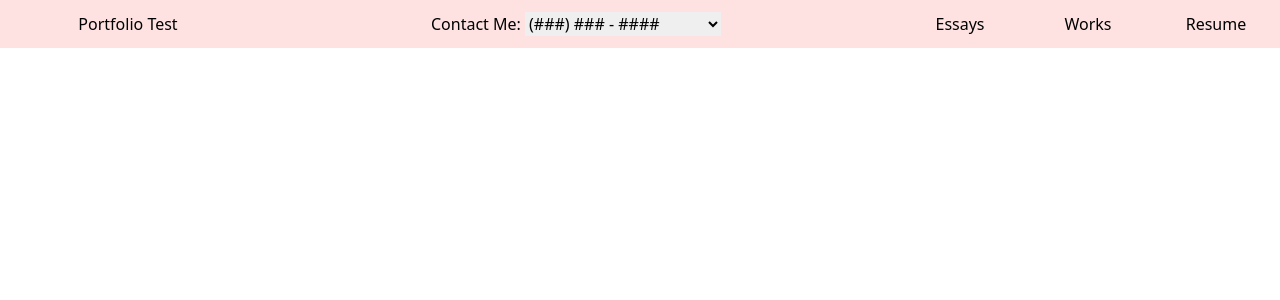
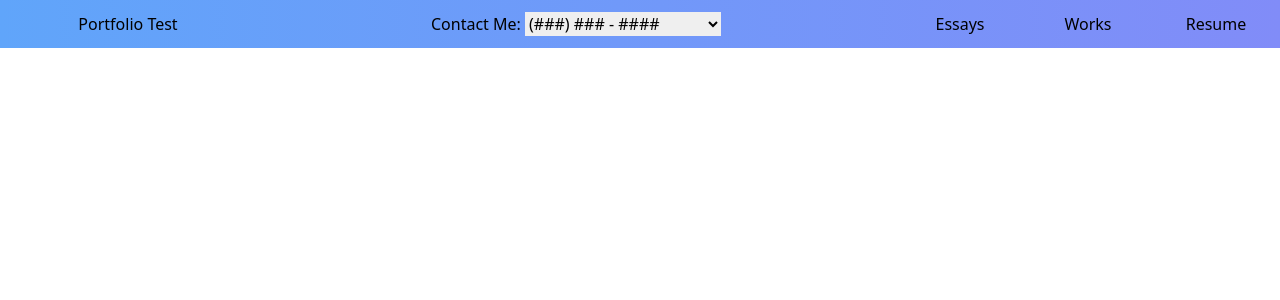
Before and after one commit to ASalazar46/ReactPlayground, a React (Create React App) app in the folder portfolio-test/: page / in a window 1280 px wide. Shown: the top 300 px of the page. Built offline with nearby package versions, Linux system fonts and the light colour scheme.

Commit message:
Minor changes to navbar

```diff
--- a/portfolio-test/src/components/Navbar.js
+++ b/portfolio-test/src/components/Navbar.js
@@ -3,8 +3,8 @@ import React from 'react';
 export class Navbar extends React.Component {
   render() {
     return (
-      <div className="w-screen h-12 min-w-min bg-red-100 grid grid-cols-10
-      place-content-stretch text-center place-items-center">
+      <div className="h-12 min-w-full bg-gradient-to-r from-blue-400 to-indigo-400
+      grid grid-cols-10 place-content-stretch text-center place-items-center">
         <div className="col-start-1 col-span-2">
           Portfolio Test
         </div>
```
